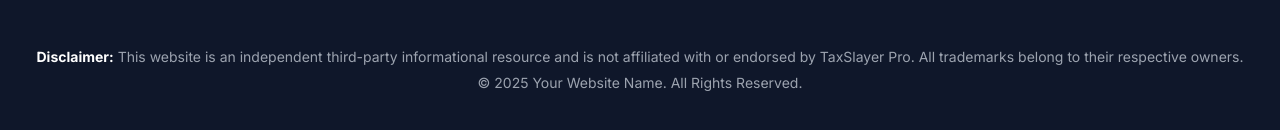
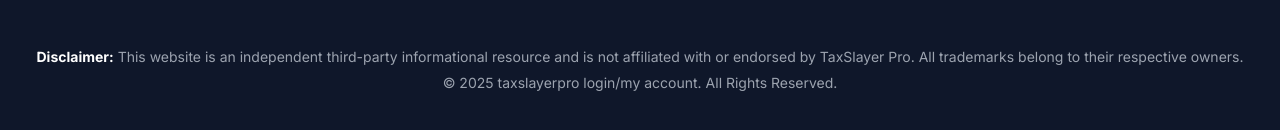
Before and after one commit to taxslayerpro-online/taxslayerpro-online.github.io, a plain HTML site: page index.html in a window 1280 px wide. Shown: the part 3092-3222 px from the top of the page. Drawn offline with Linux system fonts and the light colour scheme.

Commit message:
Update index.html

```diff
--- a/index.html
+++ b/index.html
@@ -509,7 +509,7 @@ resource and is not affiliated with or endorsed by TaxSlayer Pro.
 
 All trademarks belong to their respective owners.
 </p>
-<p>© 2025 Your Website Name. All Rights Reserved.</p>
+<p>© 2025 taxslayerpro login/my account. All Rights Reserved.</p>
 </footer>
 
 </body>
```
